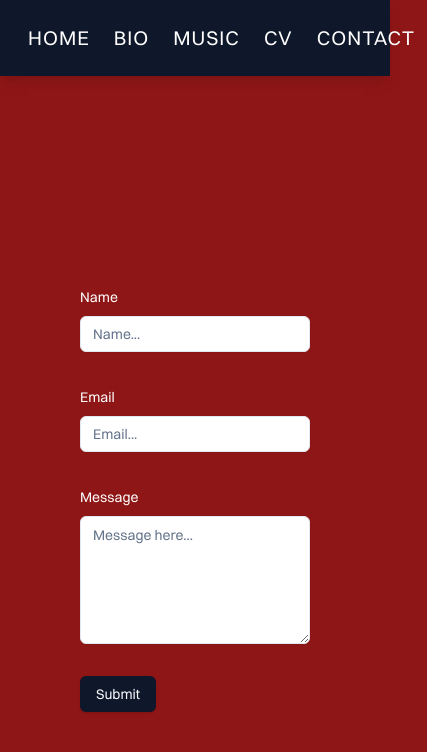
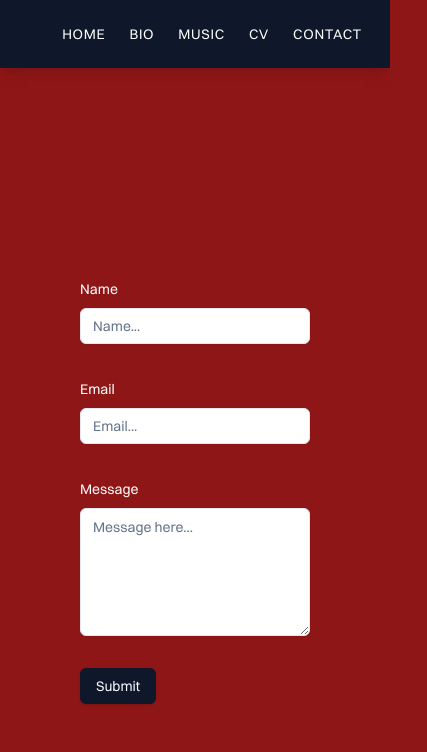
Before and after one commit to birdswitharms/don-englert-website, a Next.js app: page /contact in a window 390 px wide. Shown: the top 752 px of the page, 427 px wide, since content can reach past the window. Built offline with nearby package versions, Linux system fonts and the light colour scheme.

Commit message:
Update font size in Header component

```diff
--- a/src/components/Header.js
+++ b/src/components/Header.js
@@ -8,7 +8,7 @@ const Header = () => {
       <div className="container mx-auto px-4">
         <nav className="flex items-center justify-between">
           <div></div>
-          <div className="flex items-center text-xl tracking-wider">
+          <div className="flex items-center text-sm sm:text-xl tracking-wider">
             <Link href="/" className="hover:text-red-500 px-3 py-2">
               HOME
             </Link>
```
